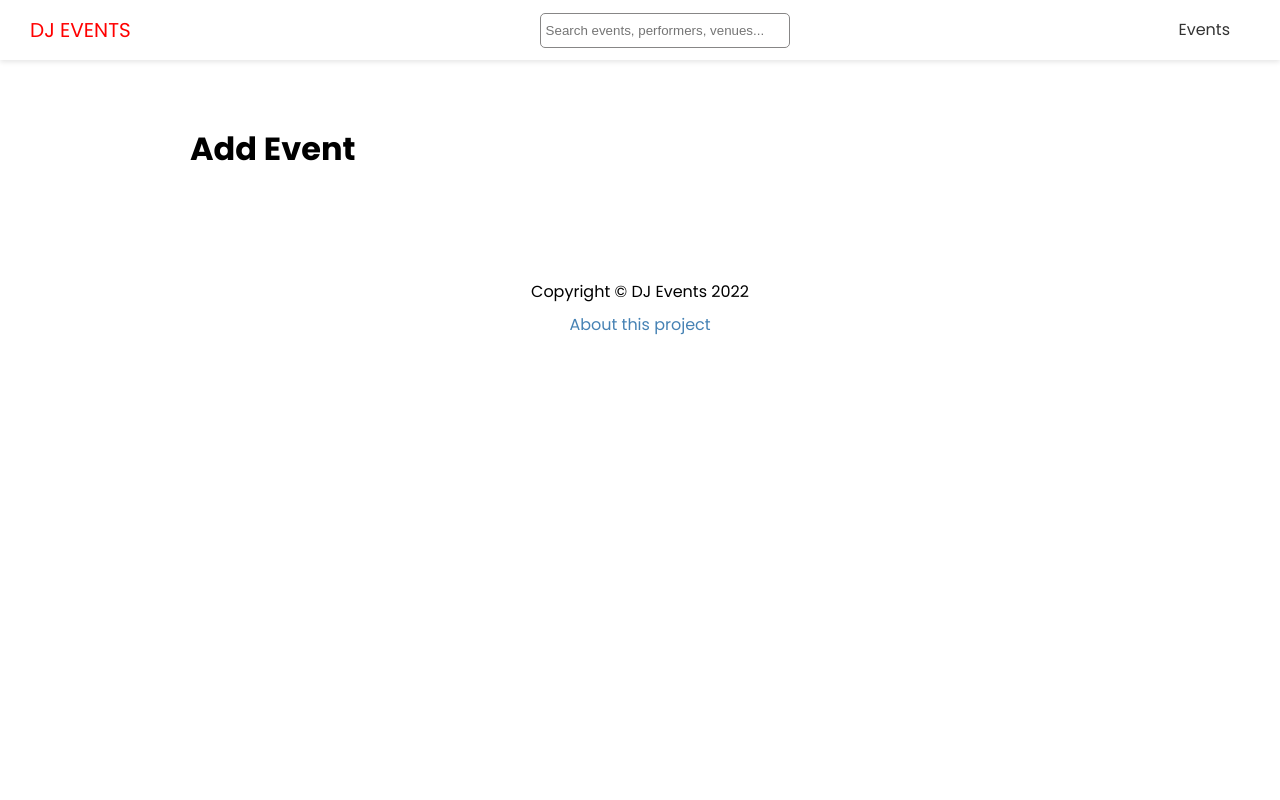
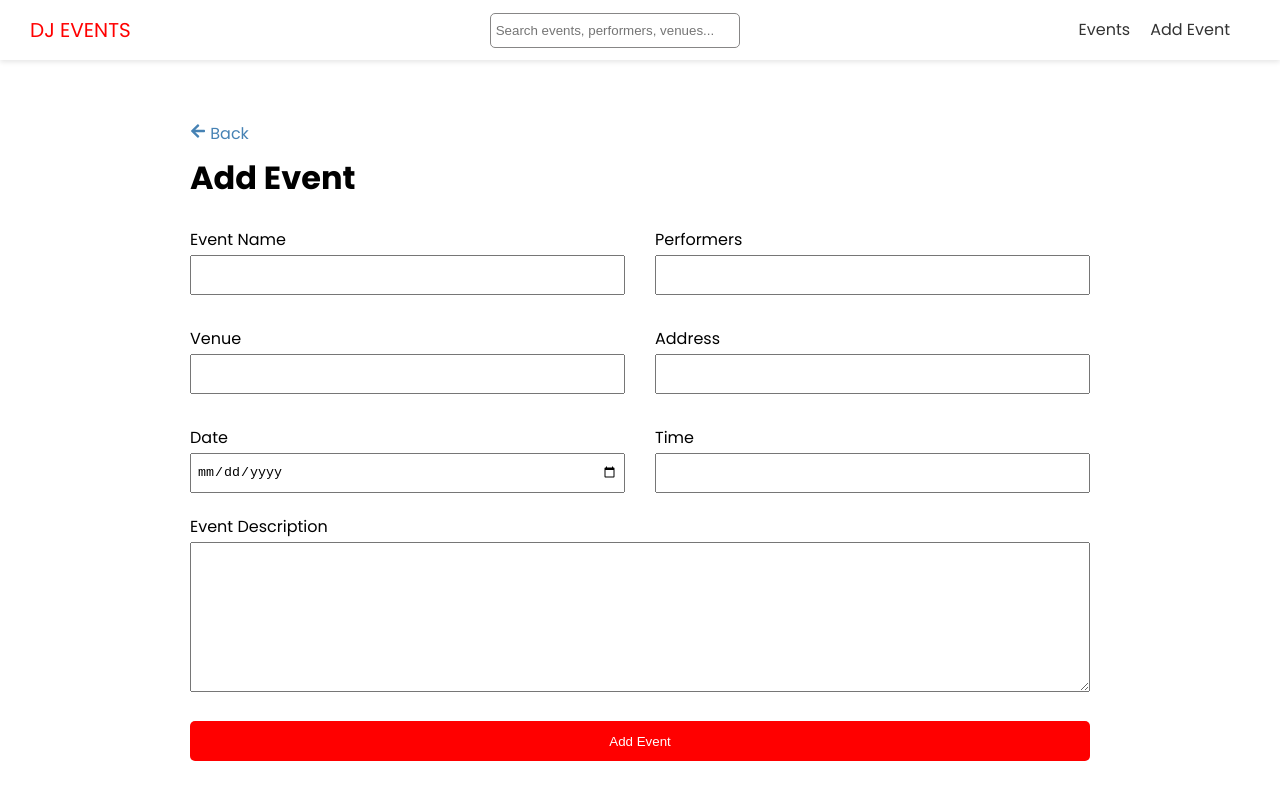
Before and after one commit to mpbasto/next-app-frontend, a Next.js app: page /events/add in a window 1280 px wide. Shown: the top 800 px of the page. Built offline with nearby package versions, Linux system fonts and the light colour scheme.

Commit message:
Add event and toasts

```diff
--- a/components/Header.js
+++ b/components/Header.js
@@ -14,9 +14,10 @@
       <nav>
         <ul>
           <li>
-            <Link legacyBehavior href="/events">
-              <a>Events</a>
-            </Link>
+            <Link href="/events">Events</Link>
+          </li>
+          <li>
+            <Link href="/events/add">Add Event</Link>
           </li>
         </ul>
       </nav>
--- a/jsconfig.json
+++ b/jsconfig.json
@@ -4,7 +4,8 @@
     "paths": {
       "@/components/*": ["components/*"],
       "@/styles/*": ["styles/*"],
-      "@/config/*": ["config/*"]
+      "@/config/*": ["config/*"],
+      "@/utils": ["utils"]
     }
   }
 }
--- a/package.json
+++ b/package.json
@@ -15,6 +15,7 @@
     "qs": "^6.11.0",
     "react": "18.2.0",
     "react-dom": "18.2.0",
-    "react-icons": "^4.7.1"
+    "react-icons": "^4.7.1",
+    "react-toastify": "^9.1.1"
   }
 }
--- a/pages/events/[slug].js
+++ b/pages/events/[slug].js
@@ -3,7 +3,7 @@
 import Image from "next/image";
 import Link from "next/link";
 import { FaPencilAlt, FaTimes, FaArrowLeft } from "react-icons/fa";
-import { fetchQuery } from "../../utils";
+import { fetchQuery } from "@/utils";
 
 const DATE_OPTIONS = {
   weekday: "long",
--- a/pages/events/add.js
+++ b/pages/events/add.js
@@ -1,9 +1,152 @@
+import { ToastContainer, toast } from "react-toastify";
+import "react-toastify/dist/ReactToastify.css";
+import { useState } from "react";
+import { useRouter } from "next/router";
+import Link from "next/link";
 import Layout from "@/components/Layout";
+import { baseUrl } from "utils";
+import styles from "@/styles/Form.module.css";
+import { FaArrowLeft } from "react-icons/fa";
 
 export default function AddEventPage() {
+  const [values, setValues] = useState({
+    name: "",
+    performers: "",
+    venue: "",
+    address: "",
+    date: "",
+    time: "",
+    description: "",
+  });
+
+  const router = useRouter();
+
+  const handleSubmit = async (evt) => {
+    evt.preventDefault();
+    // Validation
+    const hasEmptyFields = Object.values(values).some(
+      (element) => element === ""
+    );
+
+    if (hasEmptyFields) {
+      toast.error("Please fill in all fields.");
+    }
+
+    const response = await fetch(`${baseUrl}/events/`, {
+      method: "POST",
+      headers: {
+        "Content-Type": "application/json",
+      },
+      body: JSON.stringify({ data: values }),
+    });
+
+    if (!response.ok) {
+      toast.error("Something went wrong! Please try again later.");
+    } else {
+      const evt = await response.json();
+      router.push(`/events/${evt.slug}`);
+    }
+  };
+
+  const handleInputChange = ({ target: { name, value } }) => {
+    setValues((evt) => ({ ...evt, [name]: value }));
+  };
+
   return (
     <Layout title="Add New Event">
+      <Link href="/events">
+        <FaArrowLeft /> Back
+      </Link>
       <h1>Add Event</h1>
+      <ToastContainer
+        theme="colored"
+        autoClose={2000}
+        hideProgressBar={true}
+        pauseOnHover
+      />
+      <form onSubmit={handleSubmit} className={styles.form}>
+        <div className={styles.grid}>
+          {/* Event name */}
+          <div>
+            <label htmlFor="name">Event Name</label>
+            <input
+              id="name"
+              type="text"
+              name="name"
+              value={values.name}
+              onChange={handleInputChange}
+            />
+          </div>
+          {/* Performers */}
+          <div>
+            <label htmlFor="performers">Performers</label>
+            <input
+              id="performers"
+              type="text"
+              name="performers"
+              value={values.performers}
+              onChange={handleInputChange}
+            />
+          </div>
+          {/* Venue */}
+          <div>
+            <label htmlFor="name">Venue</label>
+            <input
+              id="venue"
+              type="text"
+              name="venue"
+              value={values.venue}
+              onChange={handleInputChange}
+            />
+          </div>
+          {/* Address */}
+          <div>
+            <label htmlFor="address">Address</label>
+            <input
+              id="address"
+              type="text"
+              name="address"
+              value={values.address}
+              onChange={handleInputChange}
+            />
+          </div>
+          {/* Date */}
+          <div>
+            <label htmlFor="date">Date</label>
+            <input
+              id="date"
+              type="date"
+              name="date"
+              value={values.date}
+              onChange={handleInputChange}
+            />
+          </div>
+          {/* Time */}
+          <div>
+            <label htmlFor="time">Time</label>
+            <input
+              id="time"
+              type="text"
+              name="time"
+              value={values.time}
+              onChange={handleInputChange}
+            />
+          </div>
+        </div>
+
+        {/* Description */}
+        <div>
+          <label htmlFor="description">Event Description</label>
+          <textarea
+            type="text"
+            name="description"
+            id="description"
+            value={values.description}
+            onChange={handleInputChange}
+          />
+        </div>
+        <input type="submit" value="Add Event" className="btn" />
+      </form>
     </Layout>
   );
 }
--- /dev/null
+++ b/styles/Form.module.css
@@ -0,0 +1,39 @@
+.form label {
+  display: block;
+}
+
+.form input {
+  width: 100%;
+  height: 40px;
+  padding: 5px;
+}
+
+.form textarea {
+  width: 100%;
+  height: 150px;
+}
+
+.form input[type="submit"] {
+  display: block;
+  width: 100%;
+  margin: 20px 0 30px;
+}
+
+.form .file {
+  border: 1px #ccc solid;
+  background-color: #f4f4f4;
+  padding: 10px;
+}
+
+.grid {
+  display: grid;
+  grid-template-columns: 1fr 1fr;
+  gap: 30px;
+  margin-bottom: 20px;
+}
+
+@media (max-width: 600px) {
+  .grid {
+    grid-template-columns: 1fr;
+  }
+}
```
Also changed, not shown: 1 other file (tests, documents, lock files or other folders).
